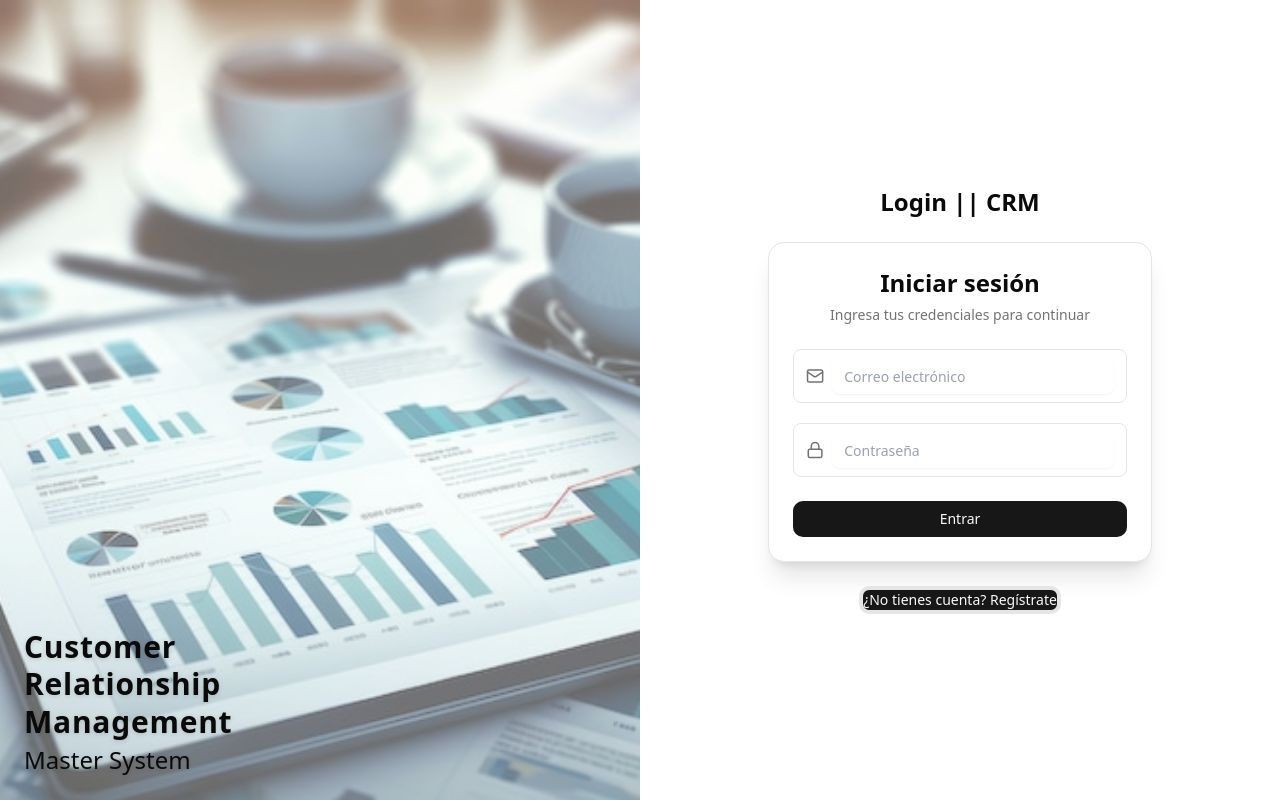
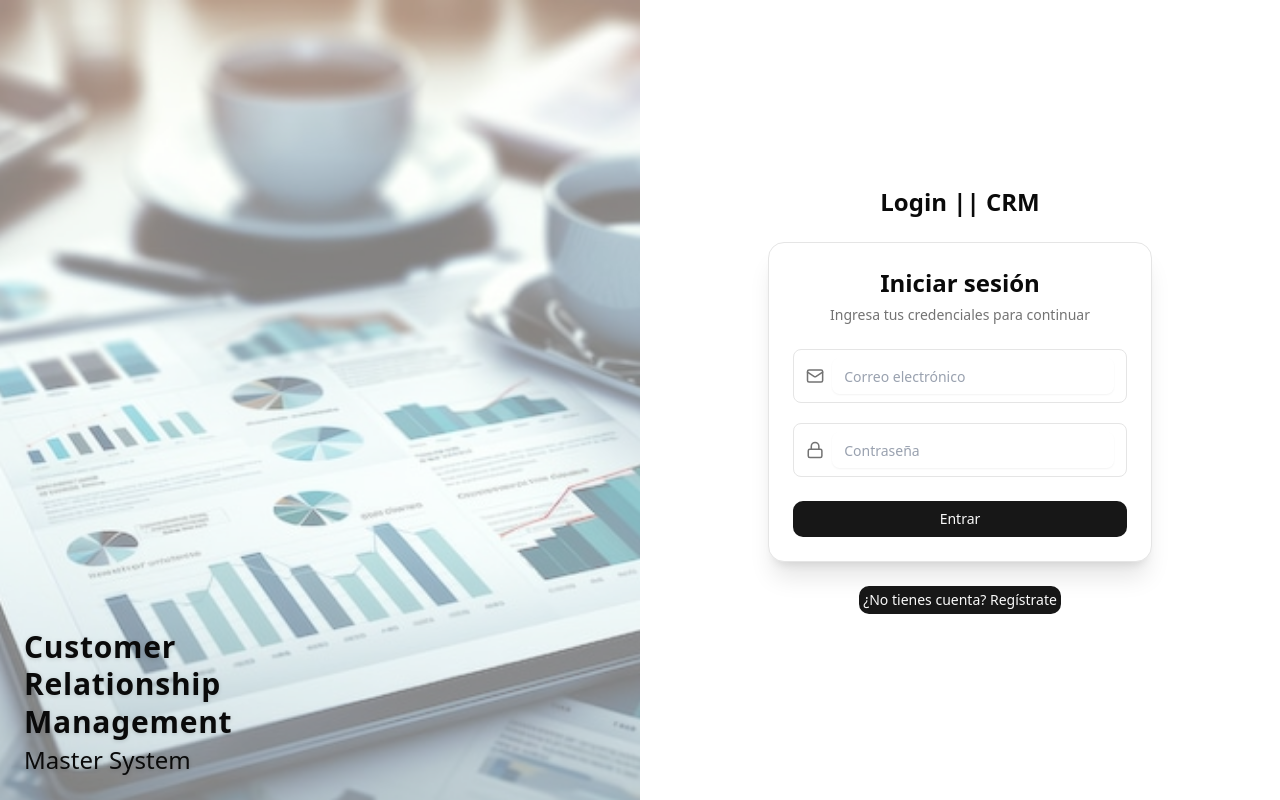
Before and after one commit to DuskStarGITHUB/crmms, a React (Vite) app in the folder frontend/: page / in a window 1280 px wide. Built offline with nearby package versions, Linux system fonts and the light colour scheme.

Commit message:
UPDATE UI

```diff
--- a/frontend/src/modules/auth/authPage.tsx
+++ b/frontend/src/modules/auth/authPage.tsx
@@ -28,7 +28,7 @@ export default function AuthPage({ onLoginSuccess }: Props) {
           backgroundPosition: "center",
         }}
       >
-        <div className="absolute inset-0 bg-popover/40"></div>
+        <div className="absolute inset-0 bg-popover/50"></div>
         <div className="relative z-10 flex items-end justify-start h-full p-6">
           <h1 className="text-2xl md:text-3xl font-semibold font-sans text-white tracking-wide drop-shadow-sm leading-tight max-w-xs">
             Customer Relationship Management
@@ -57,7 +57,7 @@ export default function AuthPage({ onLoginSuccess }: Props) {
             <div className="text-red-600 text-sm text-center">{errMsg}</div>
           )}
           <button
-            className="text-sm text-blue-600 hover:underline cursor-pointer border-4"
+            className="text-sm text-blue-600 hover:underline cursor-pointer border-4 border-accent-foreground"
             onClick={() => setIsRegister(!isRegister)}
           >
             {isRegister
```
